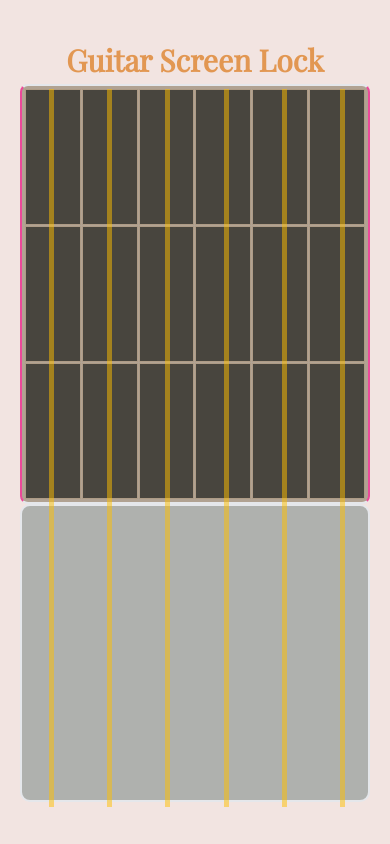
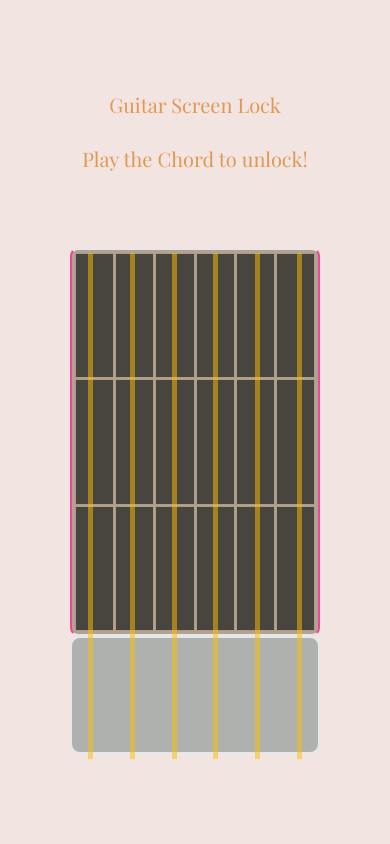
Before and after one commit to kaihochak/guitar-screen-lock, a plain HTML site: page src/index.html in a window 390 px wide. Drawn offline with nearby package versions, Linux system fonts and the light colour scheme.

Commit message:
fixed mobile view

```diff
--- a/src/index.html
+++ b/src/index.html
@@ -1,40 +1,42 @@
 <!DOCTYPE html>
 <html lang="en">
-
   <head>
-    <meta charset="UTF-8">
-    <meta name="viewport" content="width=device-width, initial-scale=1.0">
+    <meta charset="UTF-8" />
+    <meta name="viewport" content="width=device-width, initial-scale=1.0" />
 
     <title>Guitar Screen Lock</title>
 
-    <link href="styles.css" rel="stylesheet">
+    <link href="styles.css" rel="stylesheet" />
     <script src="https://cdn.tailwindcss.com"></script>
 
-    <link rel="preconnect" href="https://fonts.googleapis.com">
-    <link rel="preconnect" href="https://fonts.gstatic.com" crossorigin>
-    <link href="https://fonts.googleapis.com/css2?family=Playfair+Display&display=swap" rel="stylesheet">
+    <link rel="preconnect" href="https://fonts.googleapis.com" />
+    <link rel="preconnect" href="https://fonts.gstatic.com" crossorigin />
+    <link
+      href="https://fonts.googleapis.com/css2?family=Playfair+Display&display=swap"
+      rel="stylesheet"
+    />
   </head>
 
   <body>
-
     <!-- Unlocked Screen -->
 
     <!-- main content -->
-    <div id="container" class="flex flex-col">
-
+    <div id="container" class="flex flex-col p-4">
       <!-- Title -->
-        <h1 id="title" class="text-3xl font-bold underline ">
-            Guitar Screen Lock
-        </h1>
+      <div id="title" class="text-center">
+        <h1 class="text-[20px]">Guitar Screen Lock</h1>
+        <p class="text-[20px] pt-6">Play the Chord to unlock!</p>
+      </div>
 
       <!-- Guitar -->
-        <div id="guitar" class="relative flex flex-col">
 
+      <div id="guitar" class="flex flex-col">
         <!-- Lines Div -->
         <div
           id="lines"
-                class="absolute flex flex-row justify-around mx-[2px]
-                        top-0 left-0 right-0 bottom-0 z-index-10">
+          class="absolute flex flex-row justify-around
+                    top-0 left-0 right-0 bottom-0 z-index-10"
+        >
           <div id="l1" class="line"></div>
           <div id="l2" class="line"></div>
           <div id="l3" class="line"></div>
@@ -44,9 +46,10 @@
         </div>
 
         <!-- Fretboard -->
-            <div id="fretboard"
-                class="border-x-pink-500 border-2 rounded-lg
-                        grid grid-cols-4 gap-4">
+        <div
+          id="fretboard"
+          class="border-x-pink-500 border-2 rounded-lg grid grid-cols-4 gap-4"
+        >
           <!-- fret 1 -->
           <button id="f1s1" class="fret"></button>
           <button id="f1s2" class="fret"></button>
@@ -71,8 +74,7 @@
         </div>
 
         <!-- Strings -->
-            <div id="strings"
-                class="grid grid-cols-6 border-2 gap-4">
+        <div id="strings" class="grid grid-cols-6 border-2 gap-4">
           <div id="s1" class="string">
             <button id="strum1"></button>
           </div>
@@ -97,9 +99,6 @@
 
     <!-- Unlocked Screen -->
 
-
     <script src="script.js"></script>
-
   </body>
-
 </html>
--- a/src/styles.css
+++ b/src/styles.css
@@ -2,15 +2,15 @@
 
 #container {
     align-items: center;
-    justify-content: center;
+    justify-content: space-evenly;
+    justify-items: center;
     width: 100%;
     height: 100vh;
     background: #F2E4E1;
-
 }
 
 #title {
-    height: 5vh;
+    /* height: 15vh; */
     font-family: 'Playfair Display', serif;
     text-decoration: none;
     color: #E29752;
@@ -18,11 +18,12 @@
 
 /* guitar */
 #guitar {
-    width: 350px;
-    height: 85vh;
+    width: 250px;
+    height: 60vh;
     flex-direction: column;
     align-items: center;
     justify-content: center;
+    perspective: 100px;
 }
 
 /* lines */
@@ -71,11 +72,10 @@ button.fret:hover {
 
 /* Stringsß */
 #strings {
-    display: grid;
     grid-template-columns: repeat(6, 1fr);
     background: #AFB1AE;
     width: 100%;
-    height: 50%;
+    height: 30%;
     gap: 1px;
     padding: 3px;
     border-radius: 10px;
```
Lines whose indentation alone changed are shown as unchanged.
